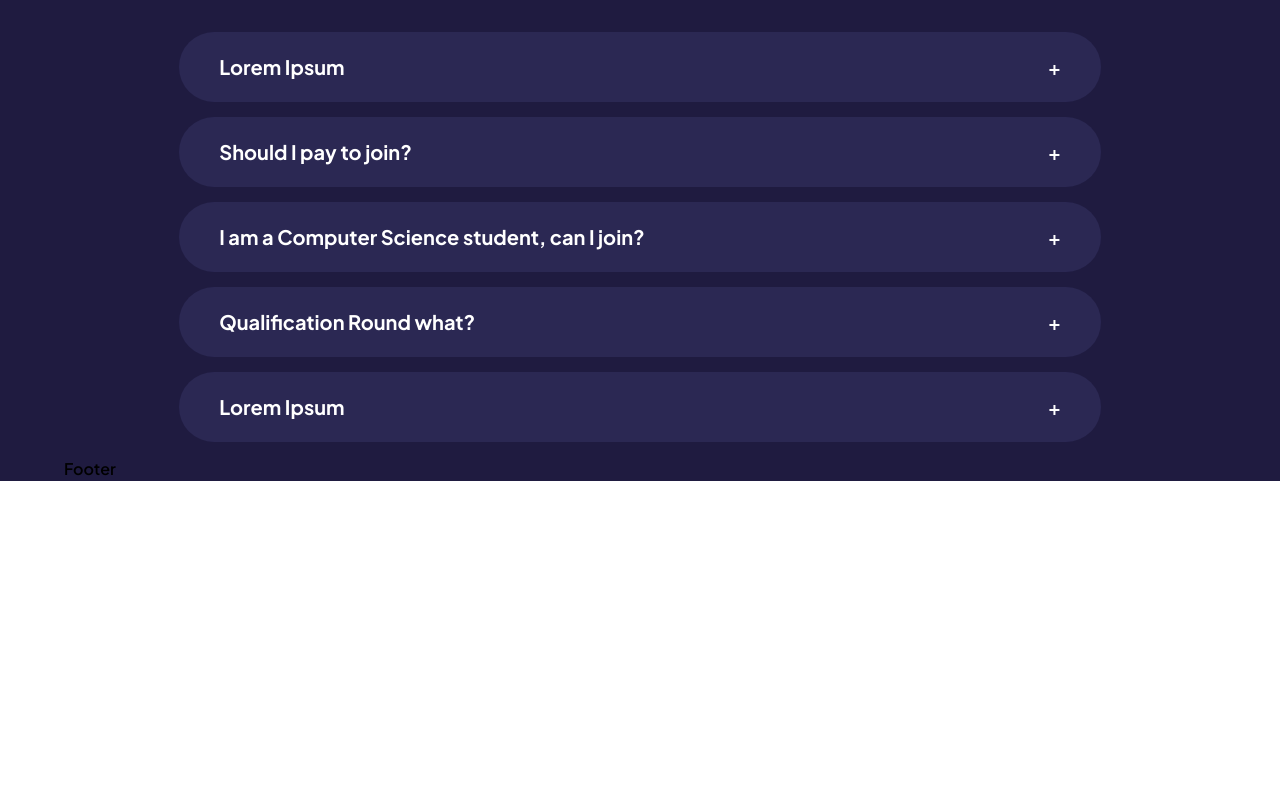
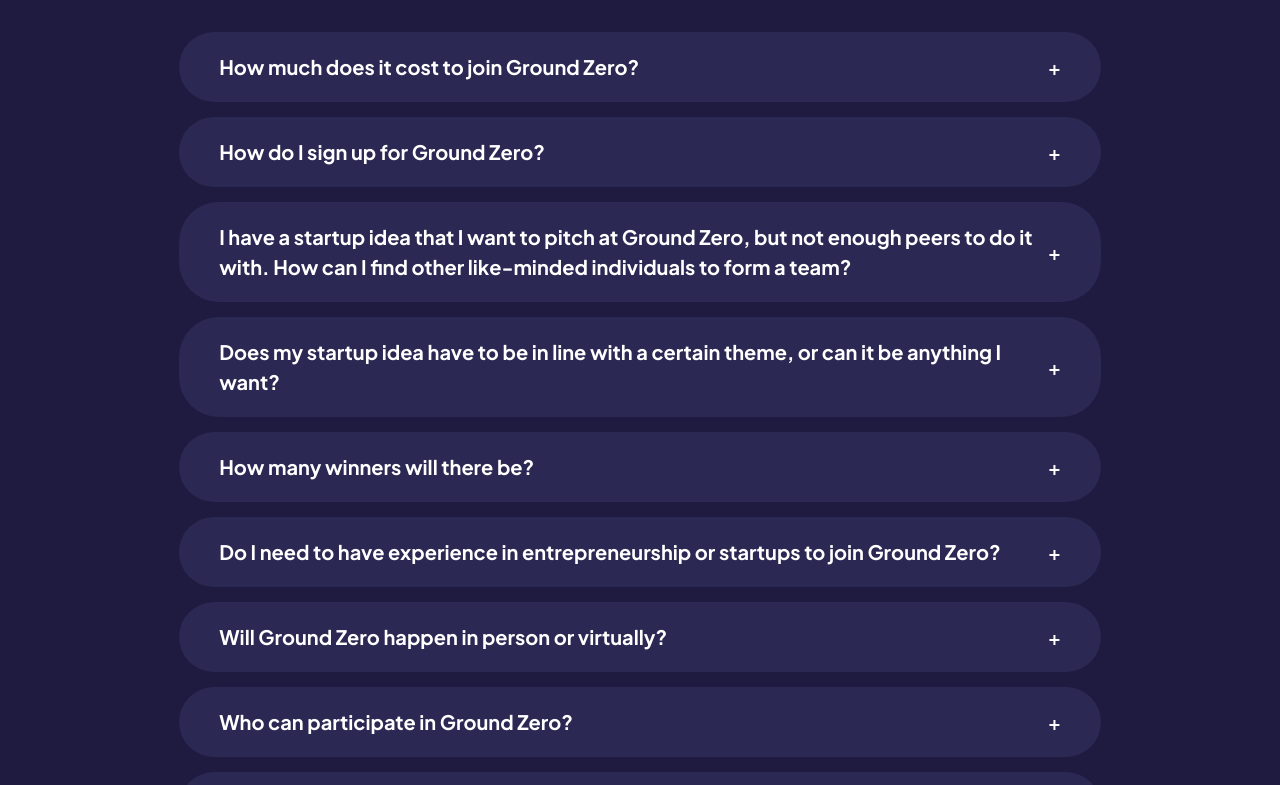
Before and after one commit to groundzero2023/groundzero-website, a React (Vite) app in the folder groundzero/: page / in a window 1280 px wide. Shown: the part 10240-11025 px from the top of the page. Before the commit the page ends 10721 px from the top, so only its background shows below. Built offline with nearby package versions, Linux system fonts and the light colour scheme.

Commit message:
Update FAQ

```diff
--- a/groundzero/src/constants/index.js
+++ b/groundzero/src/constants/index.js
@@ -269,27 +269,51 @@
 
 export const questions = [
   {
-    Question: "Lorem Ipsum",
+    Question: "How much does it cost to join Ground Zero?",
     Answer:
-      "Lorem ipsum dolor sit amet, consectetur adipiscing elit, sed do eiusmod tempor incididunt ut labore et dolore magna aliqua. Ut enim ad minim veniam, quis nostrud exercitation ullamco laboris nisi ut aliquip ex ea commodo consequat. Duis aute irure dolor in reprehenderit in voluptate velit esse cillum dolore eu fugiat nulla pariatur. Excepteur sint occaecat cupidatat non proident, sunt in culpa qui officia deserunt mollit anim id est laborum.",
+      "Ground Zero is completely free for all participants! All you have to bring to the table is your innovative ideas.",
   },
   {
-    Question: "Should I pay to join?",
+    Question: "How do I sign up for Ground Zero?",
     Answer:
-      "Lorem ipsum dolor sit amet, consectetur adipiscing elit, sed do eiusmod tempor incididunt ut labore et dolore magna aliqua. Ut enim ad minim veniam, quis nostrud exercitation ullamco laboris nisi ut aliquip ex ea commodo consequat. Duis aute irure dolor in reprehenderit in voluptate velit esse cillum dolore eu fugiat nulla pariatur. Excepteur sint occaecat cupidatat non proident, sunt in culpa qui officia deserunt mollit anim id est laborum.",
+    "You can signup for Ground Zero here. (link will be provided later)"
   },
   {
-    Question: "I am a Computer Science student, can I join?",
+    Question: "I have a startup idea that I want to pitch at Ground Zero, but not enough peers to do it with. How can I find other like-minded individuals to form a team?",
     Answer:
-      "Lorem ipsum dolor sit amet, consectetur adipiscing elit, sed do eiusmod tempor incididunt ut labore et dolore magna aliqua. Ut enim ad minim veniam, quis nostrud exercitation ullamco laboris nisi ut aliquip ex ea commodo consequat. Duis aute irure dolor in reprehenderit in voluptate velit esse cillum dolore eu fugiat nulla pariatur. Excepteur sint occaecat cupidatat non proident, sunt in culpa qui officia deserunt mollit anim id est laborum.",
+      "Fret not! You can use this platform to post team vacancies or search for teams with available vacancies.",
   },
   {
-    Question: "Qualification Round what?",
-    Answer: "First follow this: \n something \n someone",
+    Question: "Does my startup idea have to be in line with a certain theme, or can it be anything I want?",
+    Answer: "All ideas presented must be related to one of the industry focus areas here.",
   },
   {
-    Question: "Lorem Ipsum",
-    Answer: "Dolor sit amet",
+    Question: "How many winners will there be?",
+    Answer: "There will be 12 teams that make it to the final pitching rounds, and 3 winning teams. Find out more about the prizes for the top 3 teams here.",
+  },
+  {
+    Question: "Do I need to have experience in entrepreneurship or startups to join Ground Zero?",
+    Answer: "No experience is needed! We encourage all aspiring entrepreneurs from all tertiary institutions and faculties to join us at this event.",
+  },
+  {
+    Question: "Will Ground Zero happen in person or virtually?",
+    Answer: "Ground Zero 2023 will be held as a hybrid event; preliminary pitching rounds will be happening online/remotely, while the final rounds will be conducted in person at Mapletree Business City. For the mentor-mentee sessions, it is up to the agreement between mentors and their mentees whether they want to meet online or in-person, and if the latter, the location is also to be agreed on between both parties.",
+  },
+  {
+    Question: "Who can participate in Ground Zero?",
+    Answer: "Any student currently enrolled at a tertiary institution, be it part-time or full-time. Tertiary institutions include, but are not limited to ITEs, Polytechnics, Universities (both undergraduate and postgraduate). We also allow recent alumni of 5 years or less, but please limit the number of alumni to two at maximum.",
+  },
+  {
+    Question: "How many people can be on a team?",
+    Answer: "Each team must have at most 4 members.",
+  },
+  {
+    Question: "I am a student at an international tertiary institution, but currently residing in Singapore. Can I still join Ground Zero?",
+    Answer: "Definitely! We are happy to accept students from any tertiary institute across the world.",
+  },
+  {
+    Question: "What if I need to travel internationally to attend Ground Zero?",
+    Answer: "As Ground Zero has shifted to being a hybrid event, most of the event can be attended online. For the final pitching rounds carried out in-person, we highly encourage all finalists to attend physically. However, if this is not possible, the event will also be streamed online.",
   },
 ];
 
```
